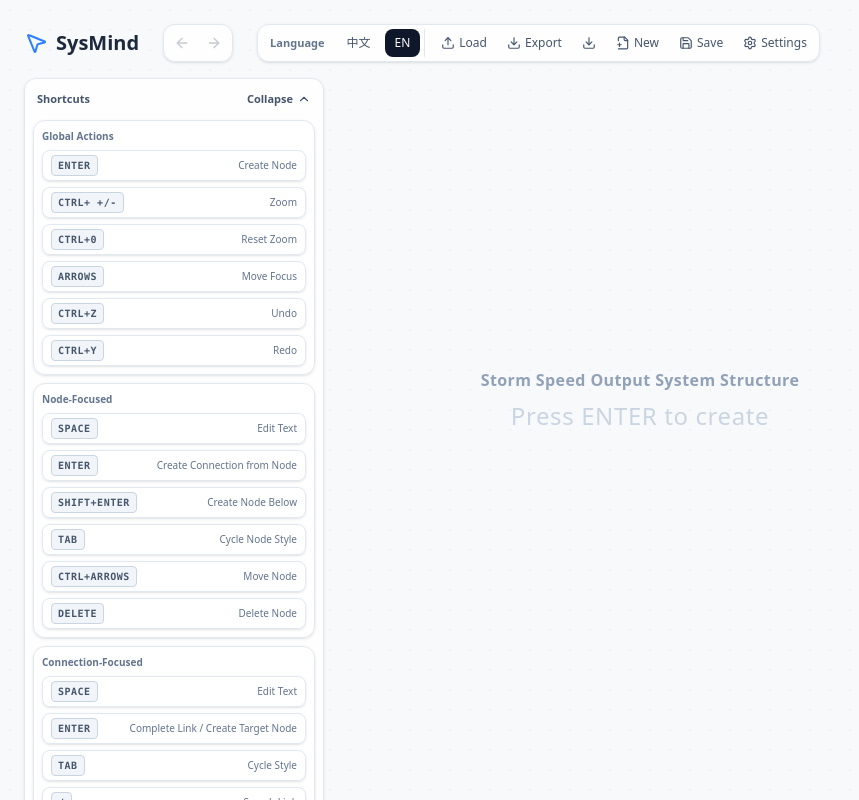
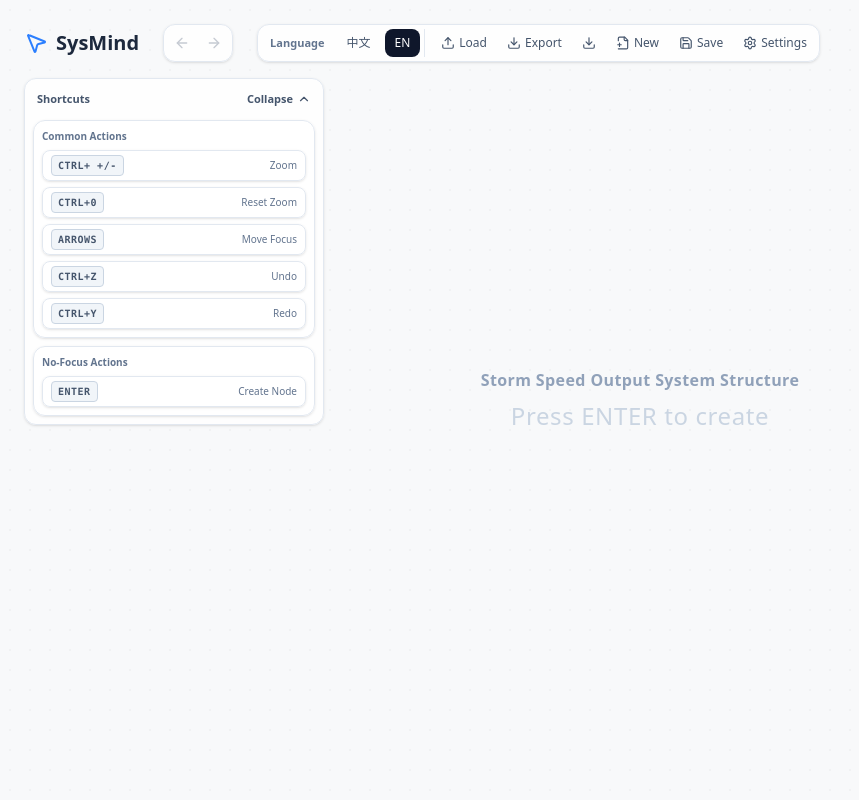
Before and after one commit to LeoAtopos/sysmind, a React (Vite) app: page / in a window 1280 px wide. Shown: the whole page, without its empty margins (0-859 px from the left). Built offline with nearby package versions, Linux system fonts and the light colour scheme.

Commit message:
修改快捷键说明

```diff
--- a/src/App.tsx
+++ b/src/App.tsx
@@ -192,13 +192,18 @@ const resolveNodeOverlaps = (inputNodes: Node[], lockedNodeId?: string) => {
 const TRANSLATIONS = {
   zh: {
     connLength: '连线长度',
-    globalActions: '全局操作',
+    commonActions: '通用操作',
+    emptyFocusActions: '空焦点操作',
     nodeActions: '节点焦点操作',
     connectionActions: '连线焦点操作',
+    nodeEditingActions: '节点文本输入',
+    connectionEditingActions: '连线文本输入',
     enterGlobal: '新建节点',
     enterNode: '从节点新建连线',
     shiftEnterNode: '下方新建节点',
     enterConnection: '完成连线/新建目标节点',
+    typeText: '输入文字',
+    finishEditing: '完成编辑',
     space: '编辑文字',
     tab: '切换样式',
     tabNode: '切换节点样式',
@@ -277,13 +282,18 @@ const TRANSLATIONS = {
   },
   en: {
     connLength: 'Conn Length',
-    globalActions: 'Global Actions',
+    commonActions: 'Common Actions',
+    emptyFocusActions: 'No-Focus Actions',
     nodeActions: 'Node-Focused',
     connectionActions: 'Connection-Focused',
+    nodeEditingActions: 'Node Text Input',
+    connectionEditingActions: 'Link Text Input',
     enterGlobal: 'Create Node',
     enterNode: 'Create Connection from Node',
     shiftEnterNode: 'Create Node Below',
     enterConnection: 'Complete Link / Create Target Node',
+    typeText: 'Type Text',
+    finishEditing: 'Finish Editing',
     space: 'Edit Text',
     tab: 'Cycle Style',
     tabNode: 'Cycle Node Style',
@@ -479,6 +489,72 @@ export default function App() {
   const ctrlKey = isMac ? 'Cmd' : 'Ctrl';
 
   const t = useMemo(() => TRANSLATIONS[language], [language]);
+  const commonShortcutHints = useMemo(() => ({
+    title: t.commonActions,
+    items: [
+      { label: `${ctrlKey}+ +/-`, desc: t.zoom },
+      { label: formatShortcutLabel(shortcuts.zoomReset, ctrlKey), desc: t.zoomReset },
+      { label: 'Arrows', desc: t.arrows },
+      { label: formatShortcutLabel(shortcuts.undo, ctrlKey), desc: t.undo },
+      { label: formatShortcutLabel(shortcuts.redo, ctrlKey), desc: t.redo },
+    ],
+  }), [ctrlKey, shortcuts, t]);
+  const currentShortcutHints = useMemo(() => {
+    if (isEditing && focused?.type === 'node') {
+      return {
+        title: t.nodeEditingActions,
+        items: [
+          { label: language === 'zh' ? '输入' : 'Type', desc: t.typeText },
+          { label: 'Enter / Esc', desc: t.finishEditing },
+        ],
+      };
+    }
+
+    if (isEditing && focused?.type === 'connection') {
+      return {
+        title: t.connectionEditingActions,
+        items: [
+          { label: language === 'zh' ? '输入' : 'Type', desc: t.typeText },
+          { label: 'Enter / Esc', desc: t.finishEditing },
+        ],
+      };
+    }
+
+    if (focused?.type === 'node') {
+      return {
+        title: t.nodeActions,
+        items: [
+          { label: formatShortcutLabel(shortcuts.editText, ctrlKey), desc: t.space },
+          { label: formatShortcutLabel(shortcuts.createConnection, ctrlKey), desc: t.enterNode },
+          { label: formatShortcutLabel(shortcuts.createNodeBelow, ctrlKey), desc: t.shiftEnterNode },
+          { label: formatShortcutLabel(shortcuts.cycleStyle, ctrlKey), desc: t.tabNode },
+          { label: `${ctrlKey}+Arrows`, desc: t.ctrlArrowsNode },
+          { label: formatShortcutLabel(shortcuts.delete, ctrlKey), desc: t.deleteNode },
+        ],
+      };
+    }
+
+    if (focused?.type === 'connection') {
+      return {
+        title: t.connectionActions,
+        items: [
+          { label: formatShortcutLabel(shortcuts.editText, ctrlKey), desc: t.space },
+          { label: formatShortcutLabel(shortcuts.createNode, ctrlKey), desc: t.enterConnection },
+          { label: formatShortcutLabel(shortcuts.cycleStyle, ctrlKey), desc: t.tab },
+          { label: formatShortcutLabel(shortcuts.search, ctrlKey), desc: t.search },
+          { label: `${ctrlKey}+Arrows`, desc: t.ctrlArrowsConnection },
+          { label: formatShortcutLabel(shortcuts.delete, ctrlKey), desc: t.deleteConnection },
+        ],
+      };
+    }
+
+    return {
+      title: t.emptyFocusActions,
+      items: [
+        { label: formatShortcutLabel(shortcuts.createNode, ctrlKey), desc: t.enterGlobal },
+      ],
+    };
+  }, [ctrlKey, focused?.type, isEditing, language, shortcuts, t]);
 
   const canvasRef = useRef<HTMLDivElement>(null);
   const inputRef = useRef<HTMLInputElement | HTMLTextAreaElement>(null);
@@ -3379,31 +3455,19 @@ export default function App() {
           </button>
           {isShortcutsExpanded && (
             <div className="mt-2 flex flex-col gap-2">
-              <ShortcutGroup title={t.globalActions}>
-                <Kbd label={formatShortcutLabel(shortcuts.createNode, ctrlKey)} desc={t.enterGlobal} />
-                <Kbd label={`${ctrlKey}+ +/-`} desc={t.zoom} />
-                <Kbd label={formatShortcutLabel(shortcuts.zoomReset, ctrlKey)} desc={t.zoomReset} />
-                <Kbd label="Arrows" desc={t.arrows} />
-                <Kbd label={formatShortcutLabel(shortcuts.undo, ctrlKey)} desc={t.undo} />
-                <Kbd label={formatShortcutLabel(shortcuts.redo, ctrlKey)} desc={t.redo} />
+              <ShortcutGroup title={commonShortcutHints.title}>
+                {commonShortcutHints.items.map(({ label, desc }) => (
+                  <div key={`${label}-${desc}`}>
+                    <Kbd label={label} desc={desc} />
+                  </div>
+                ))}
               </ShortcutGroup>
-
-              <ShortcutGroup title={t.nodeActions}>
-                <Kbd label={formatShortcutLabel(shortcuts.editText, ctrlKey)} desc={t.space} />
-                <Kbd label={formatShortcutLabel(shortcuts.createConnection, ctrlKey)} desc={t.enterNode} />
-                <Kbd label={formatShortcutLabel(shortcuts.createNodeBelow, ctrlKey)} desc={t.shiftEnterNode} />
-                <Kbd label={formatShortcutLabel(shortcuts.cycleStyle, ctrlKey)} desc={t.tabNode} />
-                <Kbd label={`${ctrlKey}+Arrows`} desc={t.ctrlArrowsNode} />
-                <Kbd label={formatShortcutLabel(shortcuts.delete, ctrlKey)} desc={t.deleteNode} />
-              </ShortcutGroup>
-
-              <ShortcutGroup title={t.connectionActions}>
-                <Kbd label={formatShortcutLabel(shortcuts.editText, ctrlKey)} desc={t.space} />
-                <Kbd label={formatShortcutLabel(shortcuts.createNode, ctrlKey)} desc={t.enterConnection} />
-                <Kbd label={formatShortcutLabel(shortcuts.cycleStyle, ctrlKey)} desc={t.tab} />
-                <Kbd label={formatShortcutLabel(shortcuts.search, ctrlKey)} desc={t.search} />
-                <Kbd label={`${ctrlKey}+Arrows`} desc={t.ctrlArrowsConnection} />
-                <Kbd label={formatShortcutLabel(shortcuts.delete, ctrlKey)} desc={t.deleteConnection} />
+              <ShortcutGroup title={currentShortcutHints.title}>
+                {currentShortcutHints.items.map(({ label, desc }) => (
+                  <div key={`${label}-${desc}`}>
+                    <Kbd label={label} desc={desc} />
+                  </div>
+                ))}
               </ShortcutGroup>
             </div>
           )}
```
